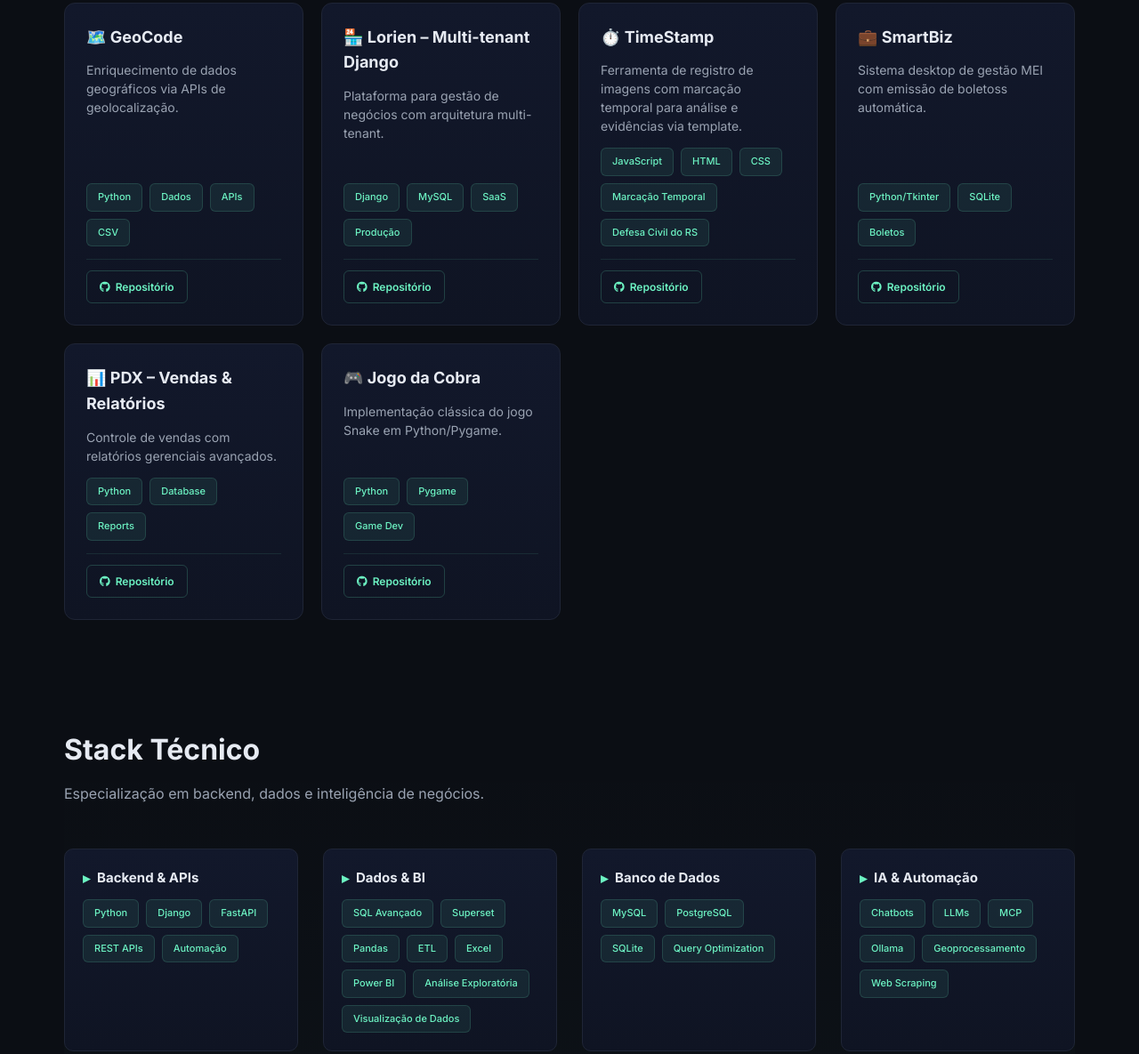
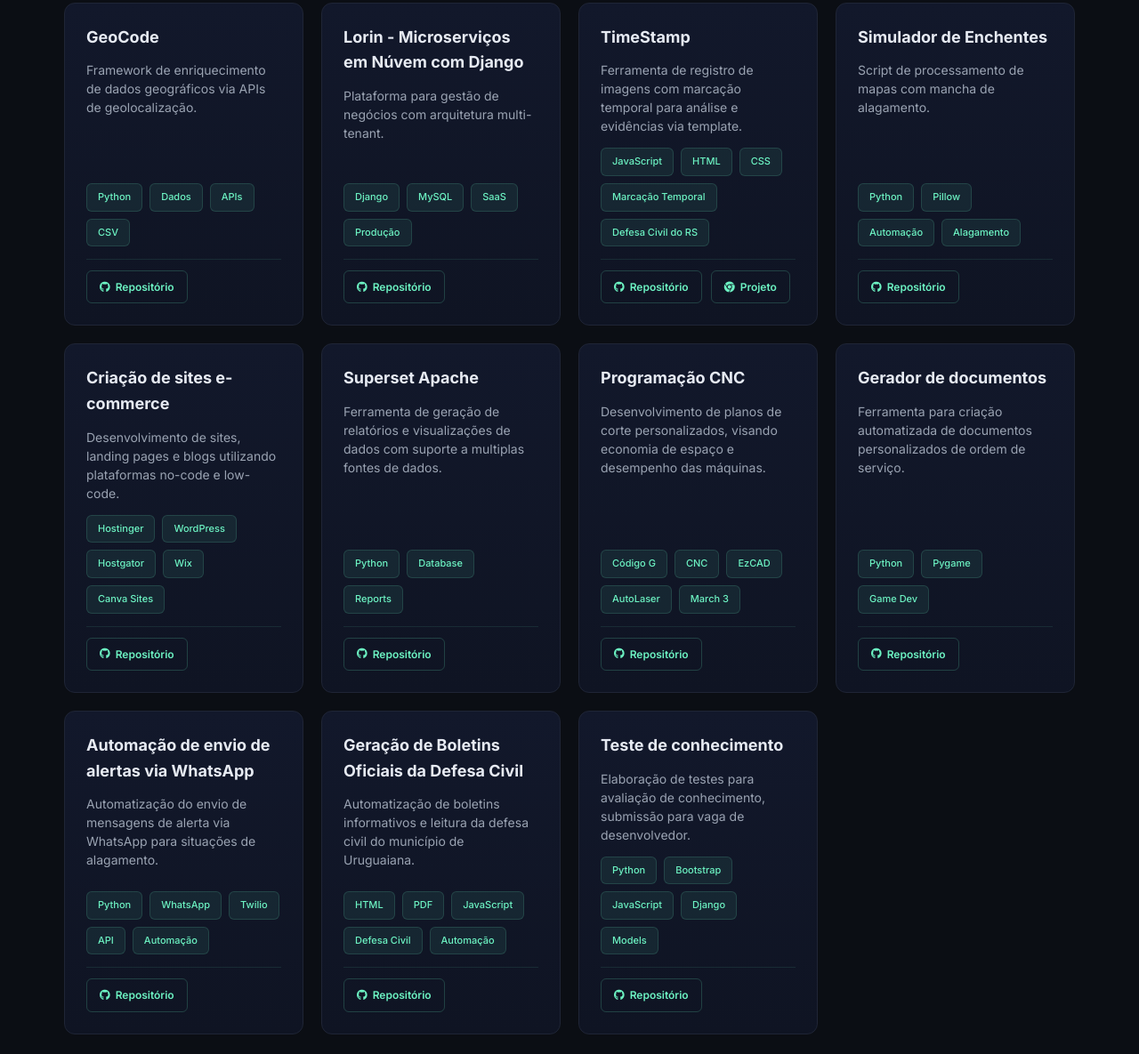
Before and after one commit to igorrodrigz/igorrodrigz.github.io, a plain HTML site: page index.html in a window 1280 px wide. Shown: the part 2252-3437 px from the top of the page at 89% size. Drawn offline with Linux system fonts and the light colour scheme.

Commit message:
Atualização de cards e links de repositório

```diff
--- a/index.html
+++ b/index.html
@@ -665,8 +665,8 @@
 
       <div class="grid grid-compact">
         <div class="card">
-          <h3>🗺️ GeoCode</h3>
-          <p>Enriquecimento de dados geográficos via APIs de geolocalização.</p>
+          <h3>GeoCode</h3>
+          <p>Framework de enriquecimento de dados geográficos via APIs de geolocalização.</p>
           <div class="tags">
             <span class="tag">Python</span>
             <span class="tag">Dados</span>
@@ -681,7 +681,7 @@
         </div>
 
         <div class="card">
-          <h3>🏪 Lorien – Multi-tenant Django</h3>
+          <h3>Lorin - Microserviços em Núvem com Django</h3>
           <p>Plataforma para gestão de negócios com arquitetura multi-tenant.</p>
           <div class="tags">
             <span class="tag">Django</span>
@@ -697,7 +697,7 @@
         </div>
 
         <div class="card">
-          <h3>⏱️ TimeStamp</h3>
+          <h3>TimeStamp</h3>
           <p>Ferramenta de registro de imagens com marcação temporal para análise e evidências via template.</p>
           <div class="tags">
             <span class="tag">JavaScript</span>
@@ -710,27 +710,48 @@
             <a href="https://github.com/igorrodrigz/TimeStamp" target="_blank">
               <i class="fa-brands fa-github"></i> Repositório
             </a>
+            <a href="https://tech.mrsolutions.dev.br/teste/app2/index.html">
+              <i class="fa-brands fa-chrome"></i> Projeto
+            </a>
           </div>
         </div>
 
         <div class="card">
-          <h3>💼 SmartBiz</h3>
-          <p>Sistema desktop de gestão MEI com emissão de boletoss automática.</p>
+          <h3>Simulador de Enchentes</h3>
+          <p>Script de processamento de mapas com mancha de alagamento.</p>
           <div class="tags">
-            <span class="tag">Python/Tkinter</span>
-            <span class="tag">SQLite</span>
-            <span class="tag">Boletos</span>
+            <span class="tag">Python</span>
+            <span class="tag">Pillow</span>
+            <span class="tag">Automação</span>
+            <span class="tag">Alagamento</span>
           </div>
           <div class="card-links">
-            <a href="https://github.com/igorrodrigz/SmartBiz" target="_blank">
+            <a href="https://github.com/igorrodrigz/Simulador-Enchentes-Fork" target="_blank">
               <i class="fa-brands fa-github"></i> Repositório
             </a>
           </div>
         </div>
 
         <div class="card">
-          <h3>📊 PDX – Vendas & Relatórios</h3>
-          <p>Controle de vendas com relatórios gerenciais avançados.</p>
+          <h3>Criação de sites e-commerce</h3>
+          <p>Desenvolvimento de sites, landing pages e blogs utilizando plataformas no-code e low-code.</p>
+          <div class="tags">
+            <span class="tag">Hostinger</span>
+            <span class="tag">WordPress</span>
+            <span class="tag">Hostgator</span>
+            <span class="tag">Wix</span>
+            <span class="tag">Canva Sites</span>
+          </div>
+          <div class="card-links">
+            <a href="#" target="_blank">
+              <i class="fa-brands fa-github"></i> Repositório
+            </a>
+          </div>
+        </div>
+
+        <div class="card">
+          <h3>Superset Apache</h3>
+          <p>Ferramenta de geração de relatórios e visualizações de dados com suporte a multiplas fontes de dados.</p>
           <div class="tags">
             <span class="tag">Python</span>
             <span class="tag">Database</span>
@@ -744,12 +765,14 @@
         </div>
 
         <div class="card">
-          <h3>🎮 Jogo da Cobra</h3>
-          <p>Implementação clássica do jogo Snake em Python/Pygame.</p>
+          <h3>Programação CNC</h3>
+          <p>Desenvolvimento de planos de corte personalizados, visando economia de espaço e desempenho das máquinas.</p>
           <div class="tags">
-            <span class="tag">Python</span>
-            <span class="tag">Pygame</span>
-            <span class="tag">Game Dev</span>
+            <span class="tag">Código G</span>
+            <span class="tag">CNC</span>
+            <span class="tag">EzCAD</span>
+            <span class="tag">AutoLaser</span>
+            <span class="tag">March 3</span>
           </div>
           <div class="card-links">
             <a href="https://github.com/igorrodrigz/snake-game" target="_blank">
@@ -757,6 +780,73 @@
             </a>
           </div>
         </div>
+
+        <div class="card">
+          <h3>Gerador de documentos</h3>
+          <p>Ferramenta para criação automatizada de documentos personalizados de ordem de serviço.</p>
+          <div class="tags">
+            <span class="tag">Python</span>
+            <span class="tag">Pygame</span>
+            <span class="tag">Game Dev</span>
+          </div>
+          <div class="card-links">
+            <a href="https://github.com/igorrodrigz/Gerador-de-Ordem-de-Servico" target="_blank">
+              <i class="fa-brands fa-github"></i> Repositório
+            </a>
+          </div>
+        </div>
+
+        <div class="card">
+          <h3>Automação de envio de alertas via WhatsApp</h3>
+          <p>Automatização do envio de mensagens de alerta via WhatsApp para situações de alagamento.</p>
+          <div class="tags">
+            <span class="tag">Python</span>
+            <span class="tag">WhatsApp</span>
+            <span class="tag">Twilio</span>
+            <span class="tag">API</span>
+            <span class="tag">Automação</span>
+          </div>
+          <div class="card-links">
+            <a href="https://github.com/igorrodrigz/MaratonaTechRS" target="_blank">
+              <i class="fa-brands fa-github"></i> Repositório
+            </a>
+          </div>
+        </div>
+
+        <div class="card">
+          <h3>Geração de Boletins Oficiais da Defesa Civil</h3>
+          <p>Automatização de boletins informativos e leitura da defesa civil do município de Uruguaiana.</p>
+          <div class="tags">
+            <span class="tag">HTML</span>
+            <span class="tag">PDF</span>
+            <span class="tag">JavaScript</span>
+            <span class="tag">Defesa Civil</span>
+            <span class="tag">Automação</span>
+          </div>
+          <div class="card-links">
+            <a href="https://github.com/igorrodrigz/Ferramentas-alerta/tree/main/Alertaai" target="_blank">
+              <i class="fa-brands fa-github"></i> Repositório
+            </a>
+          </div>
+        </div>
+
+        <div class="card">
+          <h3>Teste de conhecimento</h3>
+          <p>Elaboração de testes para avaliação de conhecimento, submissão para vaga de desenvolvedor.</p>
+          <div class="tags">
+            <span class="tag">Python</span>
+            <span class="tag">Bootstrap</span>
+            <span class="tag">JavaScript</span>
+            <span class="tag">Django</span>
+            <span class="tag">Models</span>
+          </div>
+          <div class="card-links">
+            <a href="https://github.com/igorrodrigz/Crud-teste" target="_blank">
+              <i class="fa-brands fa-github"></i> Repositório
+            </a>
+          </div>
+        </div>
+
       </div>
     </section>
 
```
